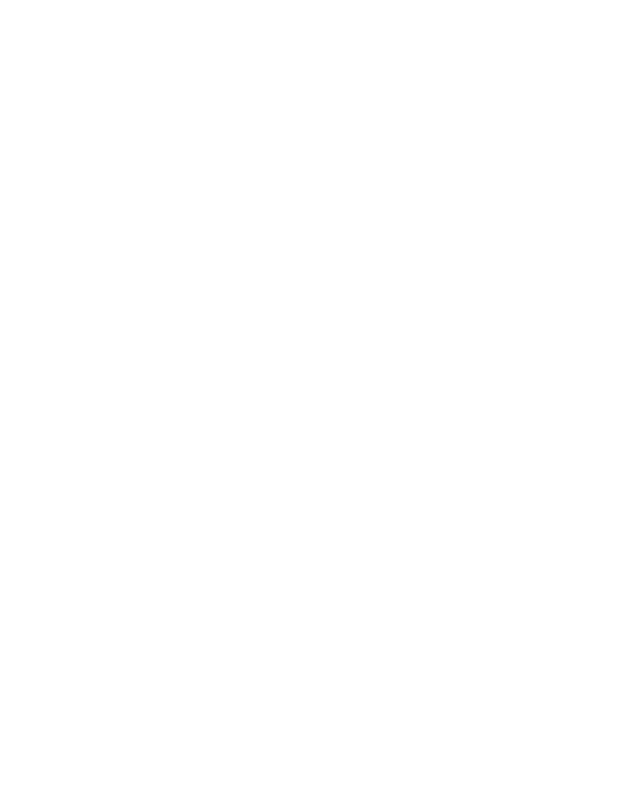
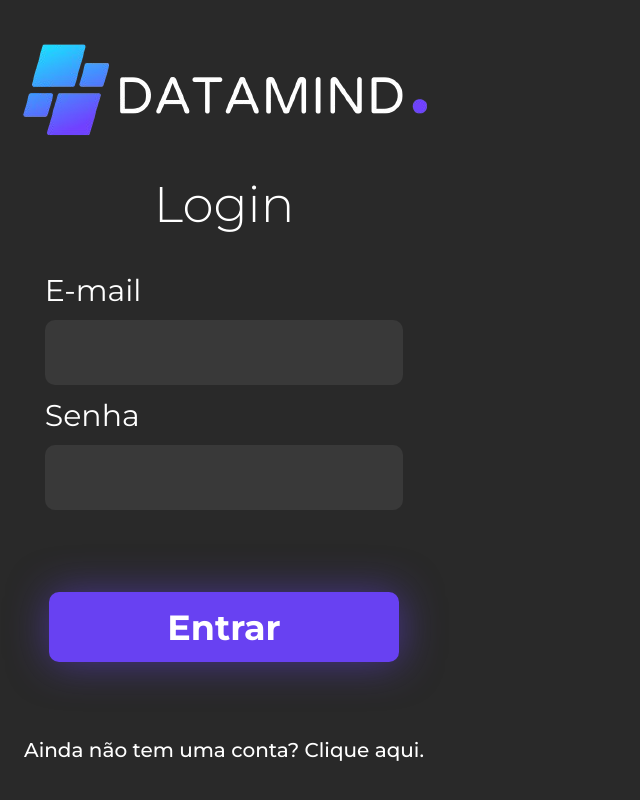
Before and after one commit to DataMind-SPTECH/DataMind, a plain HTML site: page pages/login/login.html in a window 1280 px wide. Shown: the whole page, without its empty margins (0-640 px from the left). Drawn offline with Linux system fonts and the light colour scheme.

Commit message:
tela de login

```diff
--- a/pages/login/login.html
+++ b/pages/login/login.html
@@ -1,11 +1,29 @@
 <!DOCTYPE html>
-<html lang="en">
+<html lang="pt-BR">
+
 <head>
     <meta charset="UTF-8">
     <meta name="viewport" content="width=device-width, initial-scale=1.0">
-    <title>Document</title>
+    <title>Login</title>
+    <link rel="stylesheet" href="style.css">
 </head>
+
 <body>
+    <div class="login">
+        <img src="/assets/logoBranco.png" alt="">
+        <H1>Login</H1>
+        <div class="input">
+            <p>E-mail</p>
+            <input type="text">
+            <p>Senha</p>
+            <input type="password">
+        </div>
+        <button>Entrar</button>
+        <small>Ainda não tem uma conta? <a href="">Clique aqui.</a></small>
+    </div>
+    <div class="login-image">
 
+    </div>
 </body>
+
 </html>
--- a/pages/login/style.css
+++ b/pages/login/style.css
@@ -0,0 +1,88 @@
+
+@import url('https://fonts.googleapis.com/css2?family=Montserrat:ital,wght@0,100..900;1,100..900&display=swap');
+
+*{
+    font-family: "Montserrat", sans-serif;
+    margin: 0px;
+    padding: 0px;
+}
+
+body {
+    background-color: #292929;
+    color: #ffffff;
+    width: 100vw;
+    height: 100vh;
+    display: flex;
+    align-items: center;
+    justify-content: center;
+}
+
+.login{
+    width: 35vw;
+    height: 100%;
+    display: flex;
+    flex-direction: column;
+    justify-content: space-around;
+    align-items: center;
+}
+
+.login img {
+    margin-top: -190px;
+}
+
+.login-image{
+    width: 65vw;
+    height: 100%;
+}
+
+h1 {
+    font-weight: 300;
+    margin-top: -250px;
+    font-size: 50px;
+}
+
+.input {
+    margin-top: -45px;
+    height: 250px;
+    width: 80%;
+    display: flex;
+    flex-direction: column;
+    justify-content: space-around;
+    font-size: 30px;
+}
+
+.input input {
+    border: none;
+    border-radius: 10px;
+    height: 65px;
+    background-color: #393939;
+}
+
+
+button {
+    width: 350px;
+    height: 70px;
+    border-radius: 10px;
+    border: none;
+    cursor: pointer;
+    font-size: 35px;
+    font-weight: bold;
+    background-color: #6841F2;
+    color: #ffffff;
+    box-shadow: 1px 1px 40px rgba(104, 65, 242, 0.5) ;
+}
+
+button:hover {
+    box-shadow: 2px 2px 50px rgba(132, 102, 241, 0.5);
+    transition: ease 0.4s;
+    font-size: 37.5px;
+}
+
+small {
+    font-size: 20px;
+    font-weight: 500;
+}
+a {
+    text-decoration: none;
+    color: #ffffff;
+}
```
Also changed, not shown: assets/logoBranco.png (added).
